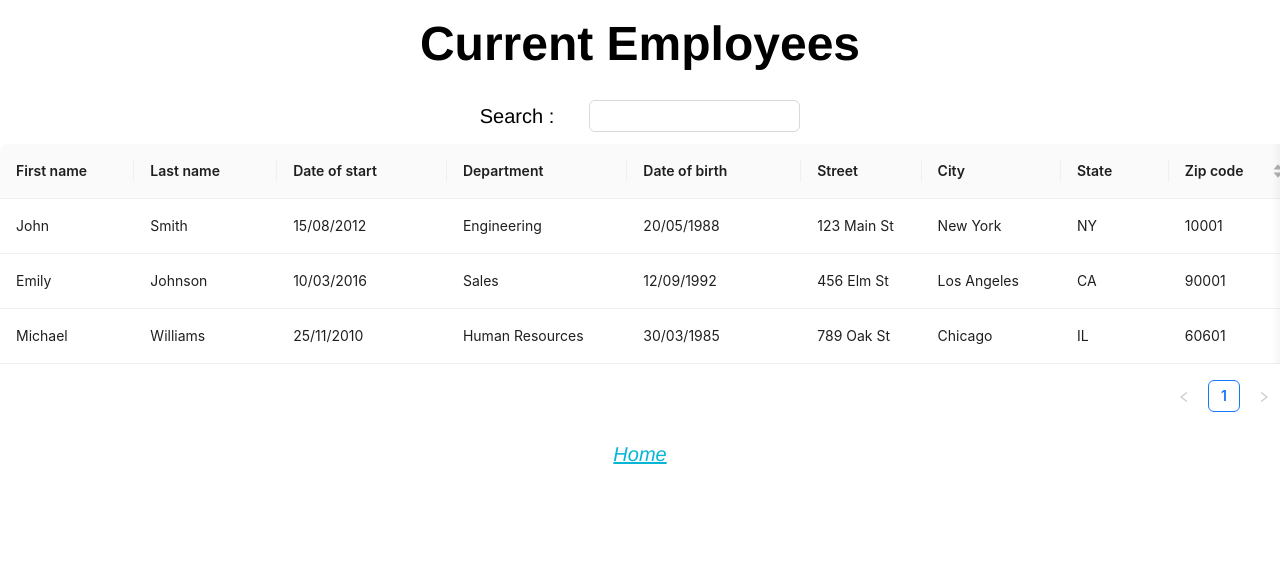
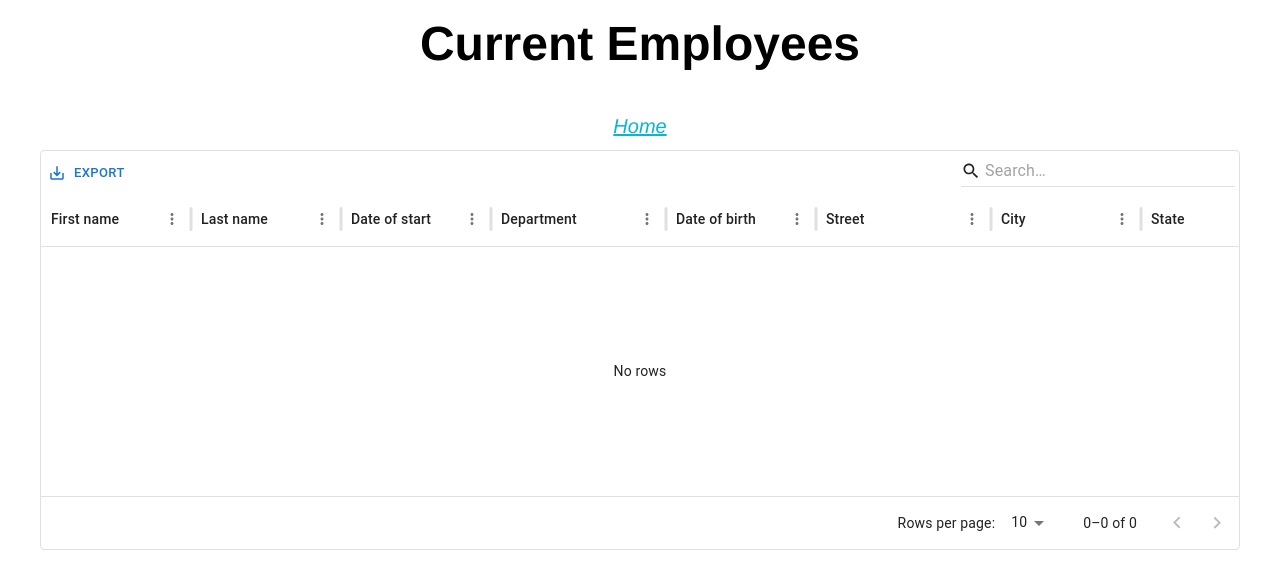
Before and after one commit to Mehdizi/HRnet, a React app: page /employee in a window 1280 px wide. Shown: the top 588 px of the page. Built offline with nearby package versions, Linux system fonts and the light colour scheme; the HTML template or start-up script is replaced by a standard one.

Commit message:
add of the mui table and sort features

```diff
--- a/package.json
+++ b/package.json
@@ -10,6 +10,11 @@
     "preview": "vite preview"
   },
   "dependencies": {
+    "@emotion/react": "^11.11.4",
+    "@emotion/styled": "^11.11.5",
+    "@mui/icons-material": "^5.15.16",
+    "@mui/material": "^5.15.16",
+    "@mui/x-data-grid": "^7.3.2",
     "npm-react-modal-mehdizi": "^0.1.2",
     "react": "^18.2.0",
     "react-dom": "^18.2.0",
--- a/src/App.tsx
+++ b/src/App.tsx
@@ -3,10 +3,9 @@ import { CreateEmployee } from "./pages/createEmployee/CreateEmployee";
 import { EmployeeList } from "./pages/employeeList/EmployeeList";
 import { useState } from "react";
 import { Employee } from "./types/Employee";
-import { fakeEmployees } from "./datas/fakeEmployees";
 
 function App() {
-  const [employeesList, setEmployeesList] = useState<Array<Employee>>(fakeEmployees);
+  const [employeesList, setEmployeesList] = useState<Array<Employee>>([]);
 
   const router = createBrowserRouter([
     {
--- /dev/null
+++ b/src/components/MuiTable.tsx
@@ -0,0 +1,116 @@
+import { DataGrid, GridColDef, GridToolbar } from "@mui/x-data-grid";
+
+export default function MuiTable(data: any) {
+
+  const rows = data.data;
+
+  const columns: GridColDef<(typeof rows)[number]>[] = [
+    {
+      field: "firstName",
+      headerName: "First name",
+      width: 150,
+      editable: true,
+    },
+    {
+      field: "lastName",
+      headerName: "Last name",
+      width: 150,
+      editable: true,
+    },
+    {
+      field: "dateOfStart",
+      headerName: "Date of start",
+      width: 150,
+      editable: true,
+      renderCell(params) {
+        const choosenDate = new Date(params.value);
+        const day = String(choosenDate.getDate()).padStart(2, "0");
+        const month = String(choosenDate.getMonth() + 1).padStart(2, "0");
+        const year = choosenDate.getFullYear();
+        const formattedDate = `${month}/${day}/${year}`;
+        console.log("formatted date :", formattedDate);
+        return <div>{formattedDate}</div>;
+      },
+    },
+    {
+      headerName: "Department",
+      field: "department",
+      width: 175,
+      editable: true,
+    },
+
+    {
+      headerName: "Date of birth",
+      field: "dateOfBirth",
+      width: 150,
+      editable: true,
+      renderCell(params) {
+        const choosenDate = new Date(params.value);
+        const day = String(choosenDate.getDate()).padStart(2, "0");
+        const month = String(choosenDate.getMonth() + 1).padStart(2, "0");
+        const year = choosenDate.getFullYear();
+        const formattedDate = `${month}/${day}/${year}`;
+        console.log("formatted date :", formattedDate);
+        return <div>{formattedDate}</div>;
+      },
+    },
+    {
+      headerName: "Street",
+      field: "street",
+      width: 175,
+      editable: true,
+    },
+    {
+      headerName: "City ",
+      field: "city",
+      width: 150,
+      editable: true,
+    },
+    {
+      headerName: "State",
+      field: "state",
+      width: 125,
+      editable: true,
+    },
+    {
+      headerName: "Zip code",
+      field: "zipCode",
+      type: "number",
+      editable: true,
+      width: 125,
+    },
+  ];
+
+  return (
+    <div style={{ height: 400, width: '100%', maxWidth:1200, margin:'auto' }}>
+      <DataGrid
+        rows={rows}
+        columns={columns}
+        disableColumnFilter
+        disableColumnSelector
+        disableDensitySelector
+        slots={{ toolbar: GridToolbar }}
+        slotProps={{
+          toolbar: {
+            showQuickFilter: true,
+          },
+        }}
+        initialState={{
+          pagination: {
+            paginationModel: {
+              pageSize: 10,
+            },
+          },
+          filter: {
+            filterModel: {
+              items: [],
+              quickFilterValues: [],
+            },
+          },
+        }}
+        pageSizeOptions={[10, 25, 50, 100]}
+        disableRowSelectionOnClick
+      />
+    </div>
+  );
+}
--- a/src/components/ScrollTable.tsx
+++ /dev/null
@@ -1,7 +0,0 @@
-import { Table } from "antd";
-
-export const ScrollTable = ({columns, filteredData} : {columns:any, filteredData:any}) => {
-  return (
-    <Table columns={columns} dataSource={filteredData} scroll={{ x: 1300 }} />
-  );
-};
--- a/src/datas/fakeEmployees.ts
+++ /dev/null
@@ -1,38 +0,0 @@
-export const fakeEmployees = [
-  {
-    key: "1",
-    firstName: "John",
-    lastName: "Smith",
-    dateOfBirth: "20/05/1988",
-    dateOfStart: "15/08/2012",
-    street: "123 Main St",
-    city: "New York",
-    state: "NY",
-    zipCode: 10001,
-    department: "Engineering",
-  },
-  {
-    key: "2",
-    firstName: "Emily",
-    lastName: "Johnson",
-    dateOfBirth: "12/09/1992",
-    dateOfStart: "10/03/2016",
-    street: "456 Elm St",
-    city: "Los Angeles",
-    state: "CA",
-    zipCode: 90001,
-    department: "Sales",
-  },
-  {
-    key: "3",
-    firstName: "Michael",
-    lastName: "Williams",
-    dateOfBirth: "30/03/1985",
-    dateOfStart: "25/11/2010",
-    street: "789 Oak St",
-    city: "Chicago",
-    state: "IL",
-    zipCode: 60601,
-    department: "Human Resources",
-  },
-];
--- a/src/datas/tableColumn.ts
+++ /dev/null
@@ -1,66 +0,0 @@
-export const columns = [
-  {
-    title: "First name",
-    dataIndex: "firstName",
-    key: "firstName",
-    width:50
-  },
-  {
-    title: "Last name",
-    dataIndex: "lastName",
-    key: "lastName",
-    width:50
-
-  },
-  {
-    title: "Date of start",
-    dataIndex: "dateOfStart",
-    key: "dateOfStart",
-    width:50
-
-  },
-  {
-    title: "Department",
-    dataIndex: "department",
-    key: "department",
-    width:75
-
-  },
-  {
-    title: "Date of birth",
-    dataIndex: "dateOfBirth",
-    key: "dateOfBirth",
-    width:50
-
-  },
-  {
-    title: "Street",
-    dataIndex: "street",
-    key: "street",
-    width:75
-
-  },
-  {
-    title: "City ",
-    dataIndex: "city",
-    key: "city",
-    width:50
-
-  },
-  {
-    title: "State",
-    dataIndex: "state",
-    key: "state",
-    width:50
-
-  },
-  {
-    title: "Zip code",
-    dataIndex: "zipCode",
-    key: "zipCode",
-    sorter: (a: { zipCode: number }, b: { zipCode: number }) =>
-      a.zipCode - b.zipCode,
-    width:50
-
-  },
-];
--- a/src/hooks/useChangeBirthDate.tsx
+++ b/src/hooks/useChangeBirthDate.tsx
@@ -3,15 +3,8 @@ import { useState } from "react";
 
 export const useChangeBirthDate = () => {
   const [birthDate, setBirthDate] = useState<any>("");
-  const [formattedBirthDate, setFormattedBirthDate] = useState("");
   const changeBirthDate: DatePickerProps["onChange"] = (date) => {
     setBirthDate(date);
-    const choosenDate = new Date(date.format());
-    const day = String(choosenDate.getDate()).padStart(2, "0");
-    const month = String(choosenDate.getMonth() + 1).padStart(2, "0");
-    const year = choosenDate.getFullYear();
-    const formattedDate = `${month}/${day}/${year}`;
-    setFormattedBirthDate(formattedDate);
   };
-  return { changeBirthDate, birthDate, formattedBirthDate, setBirthDate, setFormattedBirthDate };
+  return { changeBirthDate, birthDate, setBirthDate };
 };
--- a/src/hooks/useChangeStartDate.tsx
+++ b/src/hooks/useChangeStartDate.tsx
@@ -3,15 +3,8 @@ import { useState } from "react";
 
 export const useChangeStartDate = () => {
   const [startDate, setStartDate] = useState<any>("");
-  const [formattedStartDate, setFormattedStartDate] = useState("");
   const changeStartDate: DatePickerProps["onChange"] = (date) => {
     setStartDate(date);
-    const choosenDate = new Date(date.format());
-    const day = String(choosenDate.getDate()).padStart(2, "0");
-    const month = String(choosenDate.getMonth() + 1).padStart(2, "0");
-    const year = choosenDate.getFullYear();
-    const formattedDate = `${month}/${day}/${year}`;
-    setFormattedStartDate(formattedDate);
   };
-  return { changeStartDate, startDate, formattedStartDate, setStartDate, setFormattedStartDate };
+  return { changeStartDate, startDate, setStartDate };
 };
--- a/src/hooks/useModal.tsx
+++ /dev/null
@@ -1,12 +0,0 @@
-import { useState } from "react";
-
-export const useModal = () => {
-  const [isOpen, setIsOpen] = useState(false);
-
-  const handleToggleModal = () => setIsOpen((state) => !state);
-
-  return {
-    isOpen,
-    handleToggleModal,
-  };
-};
--- a/src/pages/createEmployee/CreateEmployee.tsx
+++ b/src/pages/createEmployee/CreateEmployee.tsx
@@ -36,16 +36,12 @@ export const CreateEmployee = ({
   const {
     changeBirthDate,
     birthDate,
-    formattedBirthDate,
     setBirthDate,
-    setFormattedBirthDate,
   } = useChangeBirthDate();
   const {
     changeStartDate,
     startDate,
-    formattedStartDate,
     setStartDate,
-    setFormattedStartDate,
   } = useChangeStartDate();
 
   const formattedStates = states.map((state) => {
@@ -66,9 +62,7 @@ export const CreateEmployee = ({
     setFirstName("");
     setLastName("");
     setBirthDate(null);
-    setFormattedBirthDate("");
     setStartDate(null);
-    setFormattedStartDate("");
     setStreet("");
     setCity("");
     setState("");
@@ -79,11 +73,11 @@ export const CreateEmployee = ({
   const handleOnSubmit = (e: any) => {
     e.preventDefault;
     const newEmployee = {
-      key: uuidv4(),
+      id: uuidv4(),
       firstName: firstName,
       lastName: lastName,
-      dateOfBirth: formattedBirthDate,
-      dateOfStart: formattedStartDate,
+      dateOfBirth: birthDate,
+      dateOfStart: startDate,
       street: street,
       city: city,
       state: state,
--- a/src/pages/employeeList/EmployeeList.tsx
+++ b/src/pages/employeeList/EmployeeList.tsx
@@ -1,34 +1,12 @@
 import { Link } from "react-router-dom";
-import { Input } from "antd";
 import { Employee } from "../../types/Employee";
-import { ChangeEvent, useState } from "react";
-import { ScrollTable } from "../../components/ScrollTable";
-import { columns } from "../../datas/tableColumn";
+import MuiTable from "../../components/MuiTable";
 
 export const EmployeeList = ({
   employeesList: employeesList,
 }: {
   employeesList: Employee[];
 }) => {
-  const [filteredData, setFilteredData] = useState<Employee[]>(employeesList);
-
-  const filterData = (e: ChangeEvent<HTMLInputElement>) => {
-    const newDataArray = employeesList.filter((employee) => {
-      const searchInput = e.target.value.toLowerCase();
-      if (
-        employee.firstName.toLowerCase().includes(searchInput) ||
-        employee.lastName.toLowerCase().includes(searchInput) ||
-        employee.dateOfBirth.toLowerCase().includes(searchInput) ||
-        employee.dateOfStart.toLowerCase().includes(searchInput) ||
-        employee.state.toLowerCase().includes(searchInput) ||
-        employee.street.toLowerCase().includes(searchInput) ||
-        employee.department.toLowerCase().includes(searchInput) ||
-        employee.city.toLowerCase().includes(searchInput)
-      )
-        return employee;
-    });
-    setFilteredData(newDataArray);
-  };
 
   return (
     <>
@@ -37,16 +15,7 @@ export const EmployeeList = ({
           Current Employees
         </h1>
         <div className="flex justify-center items-center gap-1 md:text-m">
-          <label className="w-1/3 md:text-xl text-base" htmlFor="searchBar">
-            Search :
-          </label>
-          <Input
-            className="w-2/3"
-            id="searchBar"
-            onChange={(e) => filterData(e)}
-          />
         </div>
-        <ScrollTable columns={columns} filteredData={filteredData} />
         <Link
           className="italic cursor-pointer underline text-cyan-500 mb-2.5 md:text-xl text-base"
           to="/"
@@ -54,6 +23,7 @@ export const EmployeeList = ({
           Home
         </Link>
       </main>
+      <MuiTable data={employeesList}/>
     </>
   );
 };
--- a/src/types/Employee.ts
+++ b/src/types/Employee.ts
@@ -1,5 +1,5 @@
 export type Employee = {
-  key:string;
+  id:string;
   firstName: string;
   lastName: string;
   dateOfBirth: string;
```
Also changed, not shown: 1 other file (tests, documents, lock files or other folders).
